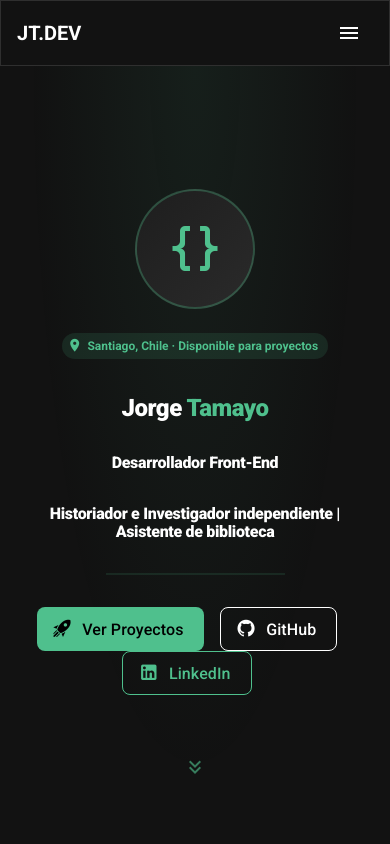
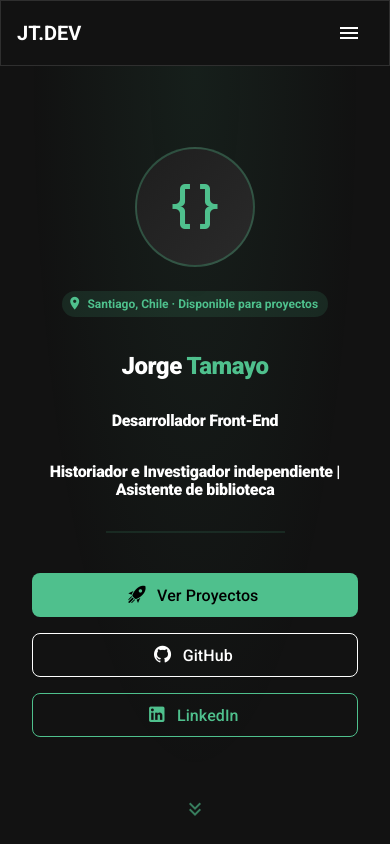
Before and after one commit to jltamayocabello-droid/mi-portafolio-vuetify, a Vue app: page / in a window 390 px wide. Shown: the top 844 px of the page. Built offline with nearby package versions, Linux system fonts and the light colour scheme.

Commit message:
Se modifican botones de hero section para responsividad en celulares

```diff
--- a/src/pages/HomePage.vue
+++ b/src/pages/HomePage.vue
@@ -33,9 +33,11 @@
       </p>
       <v-divider class="my-4" color="primary" thickness="2" width="50%" />
 
-      <div class="d-flex flex-wrap gap-3 justify-center mt-4 mb-10">
+      <div
+        class="d-flex flex-column flex-sm-row justify-center align-center ga-4 ga-sm-8 mt-6 mb-10 w-100 px-4 px-sm-0"
+      >
         <v-btn
-          class="me-4"
+          class="w-100 w-sm-auto"
           color="primary"
           href="#proyectos"
           prepend-icon="mdi-rocket-launch"
@@ -46,7 +48,7 @@
           Ver Proyectos
         </v-btn>
         <v-btn
-          class="me-4"
+          class="w-100 w-sm-auto"
           href="https://github.com/jltamayocabello-droid"
           prepend-icon="mdi-github"
           rounded="lg"
@@ -57,7 +59,7 @@
           GitHub
         </v-btn>
         <v-btn
-          class="me-4"
+          class="w-100 w-sm-auto"
           color="primary"
           href="https://www.linkedin.com/in/jorge-tamayo-c/"
           prepend-icon="mdi-linkedin"
```
